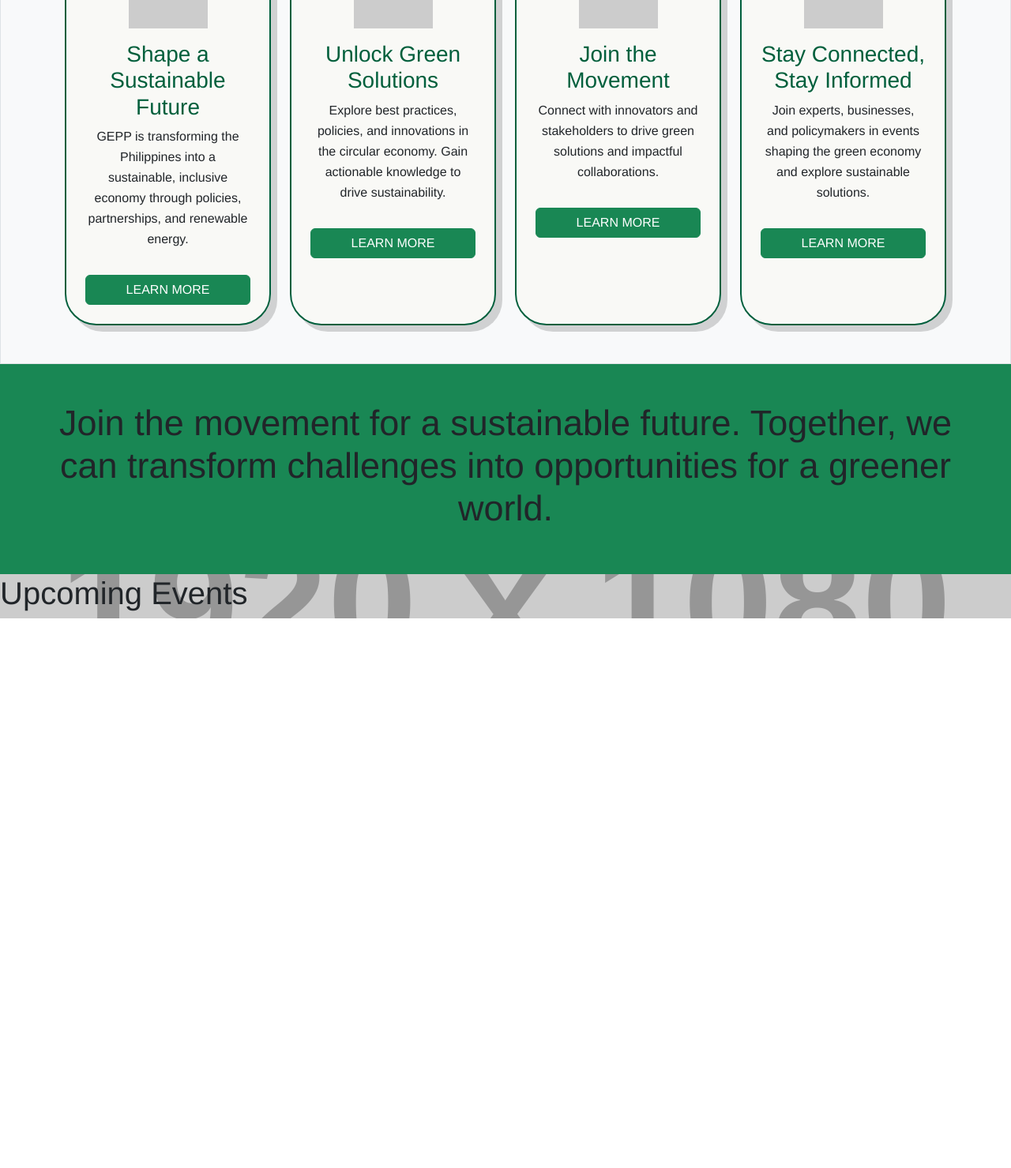
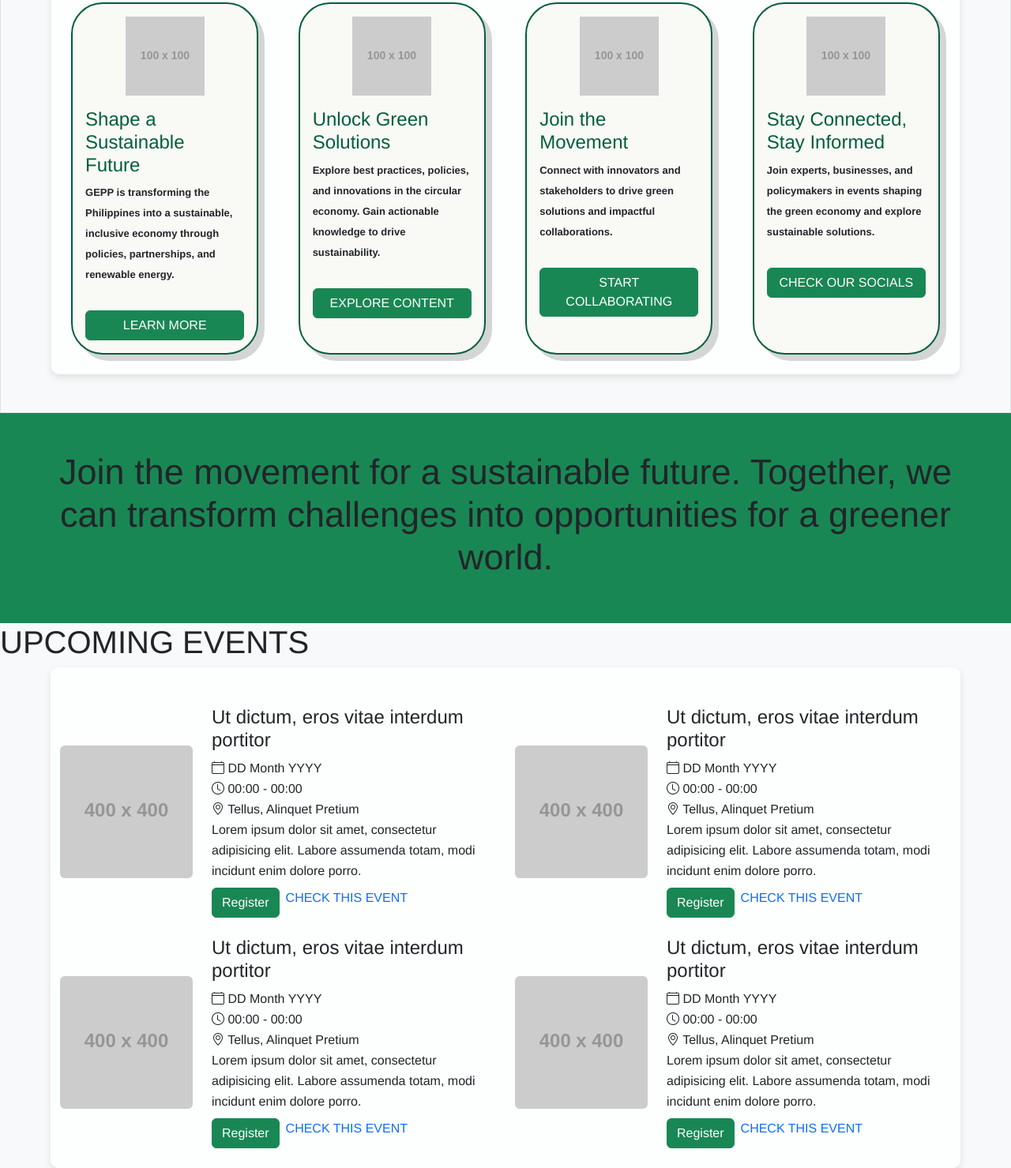
Before and after one commit to Im-Just-Ken/ssx-gepp, a plain HTML site: page views/Home.html in a window 1280 px wide. Shown: the part 1221-2700 px from the top of the page at 79% size. Before the commit the page ends 2004 px from the top, so only its background shows below. Drawn offline with nearby package versions, Linux system fonts and the light colour scheme; placeholder pictures from the web are drawn by us.

Commit message:
section 3 events

```diff
--- a/styles/header.css
+++ b/styles/header.css
@@ -30,7 +30,7 @@ body {
 
 /*? WIDTH :: HEADER TITLE*/
 .w-276-title {
-  width: auto;
+  width: 276px;
   font-weight: bold;
 }
 
@@ -49,9 +49,9 @@ body {
 }
 
 .custom-container {
-  max-width: 100px; /* Default max width */
+  max-width: 95%; /* Default max width */
   margin: 0 auto; /* Centering */
-  padding: 20px;
+  padding: 25px 0 25px 0;
   background: rgba(255, 255, 255, 0.8);
   border-radius: 10px;
   box-shadow: 0px 4px 10px rgba(0, 0, 0, 0.1);
@@ -176,3 +176,9 @@ body {
     width: 276px;
   }
 }
+
+@media (min-width: 1920px) {
+  .custom-container {
+    max-width: 1900px; /* Set a fixed max-width */
+  }
+}
--- a/styles/section1.css
+++ b/styles/section1.css
@@ -3,7 +3,7 @@
   font: var(--unnamed-font-style-normal) normal
     var(--unnamed-font-weight-medium) var(--unnamed-font-family-helvetica-neue);
 
-  font-size: 15px;
+  font-size: 16px;
 }
 
 .card {
@@ -17,19 +17,32 @@
   color: var(--color-accent);
 }
 
+.section-1-px {
+  padding-left: 0;
+  padding-right: 0;
+}
+
 @media (min-width: 576px) {
   .section1-text-size {
     font-size: 20px;
   }
+  .section-1-px {
+    padding-left: 0;
+    padding-right: 0;
+  }
 }
 
-@media (max-width: 768px) {
+@media (min-width: 768px) {
   .card {
     max-width: 90%;
     margin: auto;
   }
   .section1-text-size {
     font-size: 20px;
+  }
+  .section-1-px {
+    padding-left: 0;
+    padding-right: 0;
   }
 }
 
@@ -38,11 +51,19 @@
   .section1-text-size {
     font-size: 20px;
   }
+  .section-1-px {
+    padding-left: 0;
+    padding-right: 0;
+  }
 }
 
 @media (min-width: 1200px) {
   .section1-text-size {
     font-size: 20px;
+  }
+  .section-1-px {
+    padding-left: 50px;
+    padding-right: 50px;
   }
 }
 
--- a/views/Home.html
+++ b/views/Home.html
@@ -25,7 +25,7 @@
     <title>Document</title>
   </head>
   <body>
-    <header class="border">
+    <header class="custom-container border">
       <nav class="d-flex justify-content-between">
         <div>
           <div class="text-size-20 bold-text w-276-title text-header-title">
@@ -80,9 +80,9 @@
       </div>
     </section>
     <section class="border bg-light">
-      <div class="container py-5 text-center">
-        <div class="row align-items-center g-4">
-          <div class="col-lg-6 text-lg-start">
+      <div class="py-5 text-center">
+        <div class="custom-container section-1-px row align-items-center">
+          <div class="col-lg-6 text-lg-end">
             <img
               class="img-fluid rounded-5"
               src="https://placehold.co/812x572"
@@ -90,7 +90,7 @@
             />
           </div>
           <div class="col-lg-6 text-start">
-            <h1 class="section1-text-size fw-normal">
+            <h1 class="section1-text-size mt-3">
               Lorem ipsum dolor sit amet, consetetur sadipscing elitr, sed diam
               nonumy eirmod tempor invidunt ut labore et dolore magna aliquyam
               erat, sed diam voluptua. At vero eos et accusam et justo duo
@@ -100,16 +100,16 @@
             </h1>
           </div>
         </div>
-        <div class="row justify-content-center g-4 mt-5">
-          <div class="col-md-6 col-lg-3">
-            <div class="card h-100 p-4 text-center">
+        <div class="custom-container row justify-content-center g-4 mt-5">
+          <div class="col-12 col-sm-6 col-lg-6 col-xl-3">
+            <div class="card h-100 p-3 text-center text-lg-start">
               <img
                 src="https://placehold.co/100x100"
                 alt=""
                 class="mb-3 mx-auto"
               />
-              <h2 class="fs-3 card-title">Shape a Sustainable Future</h2>
-              <p class="fs-6">
+              <h2 class="fs-4 card-title">Shape a Sustainable Future</h2>
+              <p class="text-size-16">
                 GEPP is transforming the Philippines into a sustainable,
                 inclusive economy through policies, partnerships, and renewable
                 energy.
@@ -117,50 +117,53 @@
               <button class="btn btn-success mt-3">LEARN MORE</button>
             </div>
           </div>
-          <div class="col-md-6 col-lg-3">
-            <div class="card h-100 p-4 text-center">
+
+          <div class="col-12 col-sm-6 col-lg-6 col-xl-3">
+            <div class="card h-100 p-3 text-center text-lg-start">
               <img
                 src="https://placehold.co/100x100"
                 alt=""
                 class="mb-3 mx-auto"
               />
-              <h2 class="fs-3 card-title">Unlock Green Solutions</h2>
-              <p class="fs-6">
+              <h2 class="fs-4 card-title">Unlock Green Solutions</h2>
+              <p class="text-size-16">
                 Explore best practices, policies, and innovations in the
                 circular economy. Gain actionable knowledge to drive
                 sustainability.
               </p>
-              <button class="btn btn-success mt-3">LEARN MORE</button>
+              <button class="btn btn-success mt-3">EXPLORE CONTENT</button>
             </div>
           </div>
-          <div class="col-md-6 col-lg-3">
-            <div class="card h-100 p-4 text-center">
+
+          <div class="col-12 col-sm-6 col-lg-6 col-xl-3">
+            <div class="card h-100 p-3 text-center text-lg-start">
               <img
                 src="https://placehold.co/100x100"
                 alt=""
                 class="mb-3 mx-auto"
               />
-              <h2 class="fs-3 card-title">Join the Movement</h2>
-              <p class="fs-6">
+              <h2 class="fs-4 card-title">Join the Movement</h2>
+              <p class="text-size-16">
                 Connect with innovators and stakeholders to drive green
                 solutions and impactful collaborations.
               </p>
-              <button class="btn btn-success mt-3">LEARN MORE</button>
+              <button class="btn btn-success mt-3">START COLLABORATING</button>
             </div>
           </div>
-          <div class="col-md-6 col-lg-3">
-            <div class="card h-100 p-4 text-center">
+
+          <div class="col-12 col-sm-6 col-lg-6 col-xl-3">
+            <div class="card h-100 p-3 text-center text-lg-start">
               <img
                 src="https://placehold.co/100x100"
                 alt=""
                 class="mb-3 mx-auto"
               />
-              <h2 class="fs-3 card-title">Stay Connected, Stay Informed</h2>
-              <p class="fs-6">
+              <h2 class="fs-4 card-title">Stay Connected, Stay Informed</h2>
+              <p class="text-size-16">
                 Join experts, businesses, and policymakers in events shaping the
                 green economy and explore sustainable solutions.
               </p>
-              <button class="btn btn-success mt-3">LEARN MORE</button>
+              <button class="btn btn-success mt-3">CHECK OUR SOCIALS</button>
             </div>
           </div>
         </div>
@@ -172,8 +175,117 @@
         challenges into opportunities for a greener world.
       </h1>
     </section>
-    <section>
-      <h1>Upcoming Events</h1>
+    <section class="bg-light">
+      <h1>UPCOMING EVENTS</h1>
+
+      <div class="custom-container row g-4">
+        <!-- Event 1 -->
+        <div class="col-12 col-md-6">
+          <div class="row align-items-center">
+            <div class="col-4">
+              <img
+                src="https://placehold.co/400x400"
+                class="img-fluid rounded"
+                alt="Event Image"
+              />
+            </div>
+            <div class="col-8">
+              <h1 class="fs-4">Ut dictum, eros vitae interdum portitor</h1>
+              <div><i class="bi bi-calendar4"></i> DD Month YYYY</div>
+              <div><i class="bi bi-clock"></i> 00:00 - 00:00</div>
+              <div><i class="bi bi-geo-alt"></i> Tellus, Alinquet Pretium</div>
+              <p class="mb-2">
+                Lorem ipsum dolor sit amet, consectetur adipisicing elit. Labore
+                assumenda totam, modi incidunt enim dolore porro.
+              </p>
+              <div class="d-flex gap-2">
+                <button class="btn btn-success">Register</button>
+                <a href="" class="text-decoration-none">CHECK THIS EVENT</a>
+              </div>
+            </div>
+          </div>
+        </div>
+
+        <!-- Event 2 -->
+        <div class="col-12 col-md-6">
+          <div class="row align-items-center">
+            <div class="col-4">
+              <img
+                src="https://placehold.co/400x400"
+                class="img-fluid rounded"
+                alt="Event Image"
+              />
+            </div>
+            <div class="col-8">
+              <h1 class="fs-4">Ut dictum, eros vitae interdum portitor</h1>
+              <div><i class="bi bi-calendar4"></i> DD Month YYYY</div>
+              <div><i class="bi bi-clock"></i> 00:00 - 00:00</div>
+              <div><i class="bi bi-geo-alt"></i> Tellus, Alinquet Pretium</div>
+              <p class="mb-2">
+                Lorem ipsum dolor sit amet, consectetur adipisicing elit. Labore
+                assumenda totam, modi incidunt enim dolore porro.
+              </p>
+              <div class="d-flex gap-2">
+                <button class="btn btn-success">Register</button>
+                <a href="" class="text-decoration-none">CHECK THIS EVENT</a>
+              </div>
+            </div>
+          </div>
+        </div>
+
+        <!--Event 3-->
+        <div class="col-12 col-md-6">
+          <div class="row align-items-center">
+            <div class="col-4">
+              <img
+                src="https://placehold.co/400x400"
+                class="img-fluid rounded"
+                alt="Event Image"
+              />
+            </div>
+            <div class="col-8">
+              <h1 class="fs-4">Ut dictum, eros vitae interdum portitor</h1>
+              <div><i class="bi bi-calendar4"></i> DD Month YYYY</div>
+              <div><i class="bi bi-clock"></i> 00:00 - 00:00</div>
+              <div><i class="bi bi-geo-alt"></i> Tellus, Alinquet Pretium</div>
+              <p class="mb-2">
+                Lorem ipsum dolor sit amet, consectetur adipisicing elit. Labore
+                assumenda totam, modi incidunt enim dolore porro.
+              </p>
+              <div class="d-flex gap-2">
+                <button class="btn btn-success">Register</button>
+                <a href="" class="text-decoration-none">CHECK THIS EVENT</a>
+              </div>
+            </div>
+          </div>
+        </div>
+        <!-- Event 4-->
+        <div class="col-12 col-md-6">
+          <div class="row align-items-center">
+            <div class="col-4">
+              <img
+                src="https://placehold.co/400x400"
+                class="img-fluid rounded"
+                alt="Event Image"
+              />
+            </div>
+            <div class="col-8">
+              <h1 class="fs-4">Ut dictum, eros vitae interdum portitor</h1>
+              <div><i class="bi bi-calendar4"></i> DD Month YYYY</div>
+              <div><i class="bi bi-clock"></i> 00:00 - 00:00</div>
+              <div><i class="bi bi-geo-alt"></i> Tellus, Alinquet Pretium</div>
+              <p class="mb-2">
+                Lorem ipsum dolor sit amet, consectetur adipisicing elit. Labore
+                assumenda totam, modi incidunt enim dolore porro.
+              </p>
+              <div class="d-flex gap-2">
+                <button class="btn btn-success">Register</button>
+                <a href="" class="text-decoration-none">CHECK THIS EVENT</a>
+              </div>
+            </div>
+          </div>
+        </div>
+      </div>
     </section>
   </body>
 </html>
```
